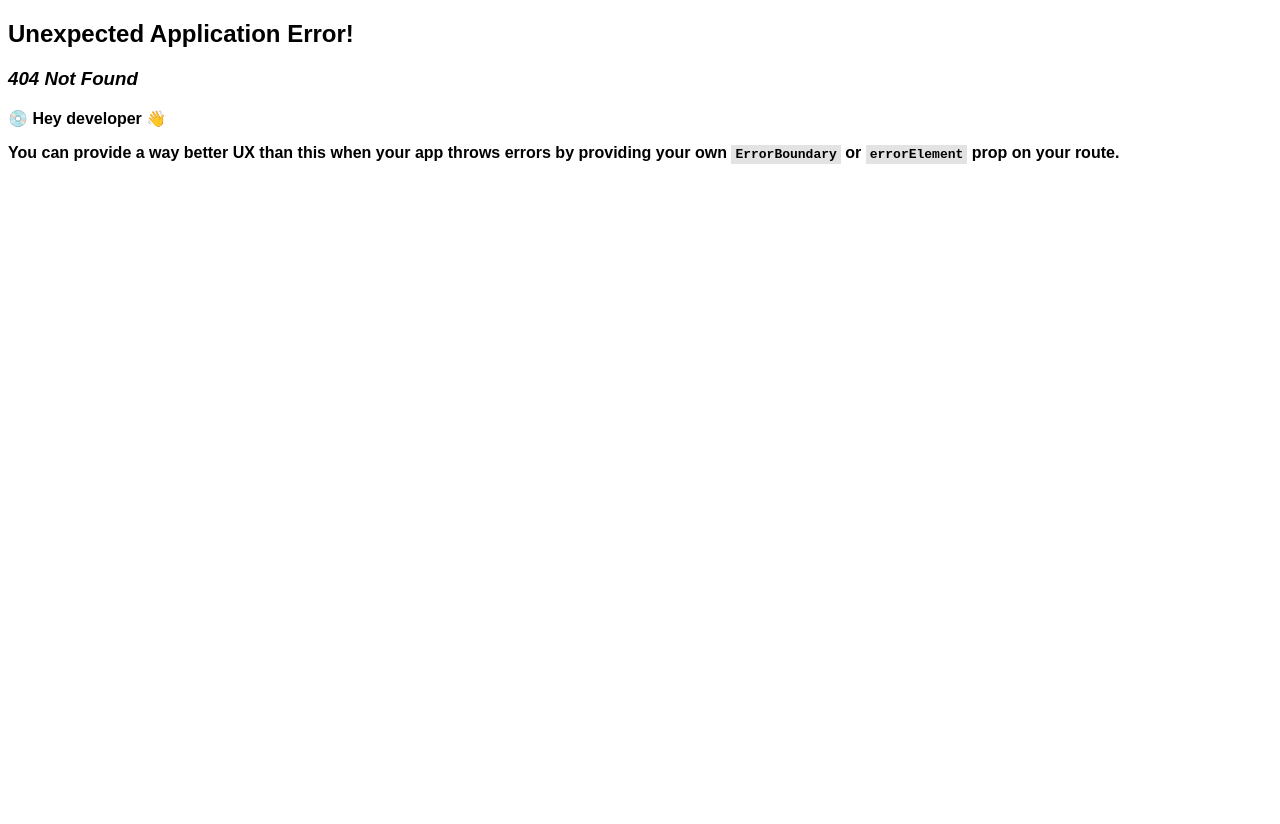
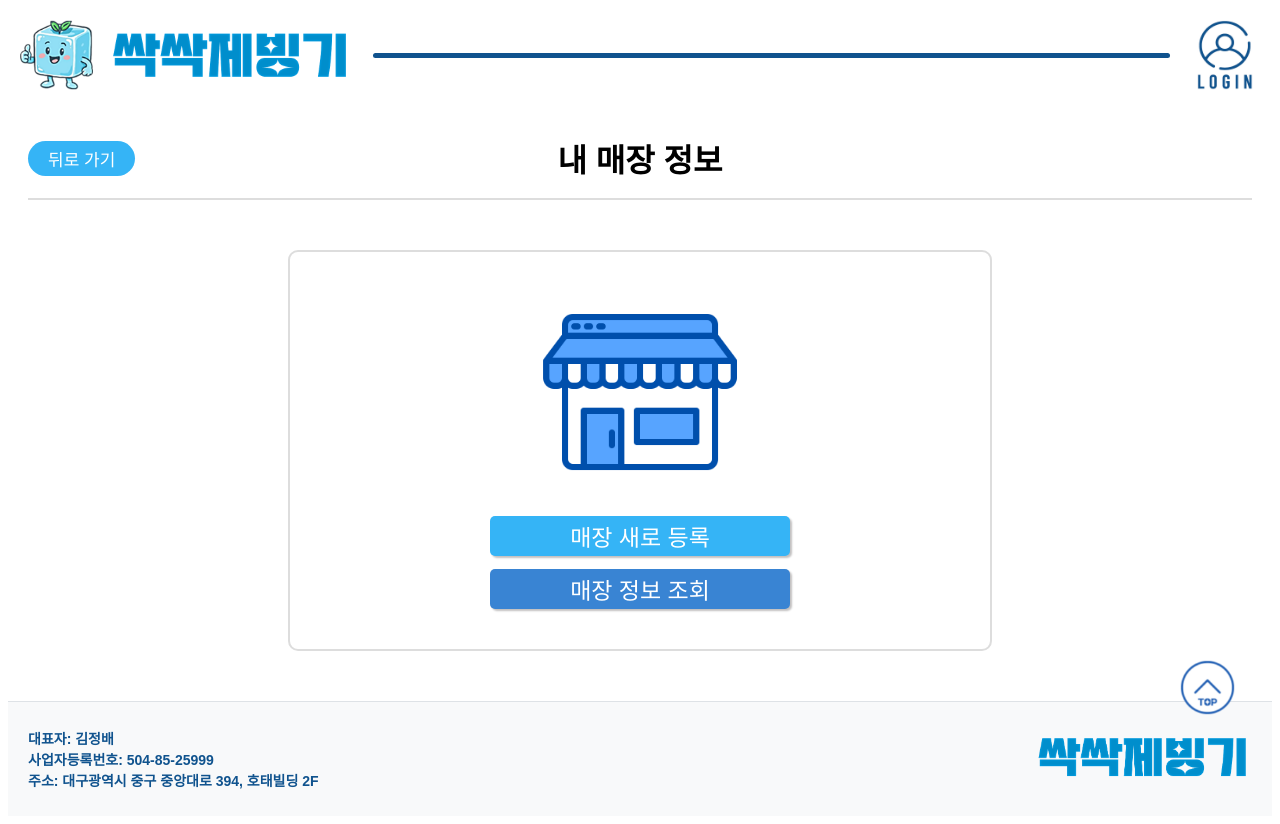
Before and after one commit to icemachine-green/icemachine_client, a React app: page /mypage/stores in a window 1280 px wide. Before the commit this address had no page. Before the commit the page ends 800 px from the top, so only its background shows below. Built offline with nearby package versions, Linux system fonts and the light colour scheme; the HTML template or start-up script is replaced by a standard one; a web font is replaced by a local one.

Commit message:
251226 MY_STORE 메인화면 구현

```diff
--- a/src/components/users/MyPage.jsx
+++ b/src/components/users/MyPage.jsx
@@ -7,6 +7,10 @@ const MyPage = () => {
 
   function redirectMyProfile() {
     return navigate('/mypage/profile');
+  }
+
+  function redirectMyStores() {
+    return navigate('/mypage/stores');
   }
 
   return (
@@ -60,7 +64,7 @@ const MyPage = () => {
           </div>
 
           {/* 카드3-내 매장 정보 */}
-          <div className="my-page-card">
+          <div className="my-page-card" onClick={redirectMyStores}>
             <div className="my-page-card-sub-container-1">
               <img src="/icons/my_page_store_info.png" alt="매장" className="my-page-card-icon" />
               <div className="my-page-card-text">
--- /dev/null
+++ b/src/components/users/MyStores.css
@@ -0,0 +1,91 @@
+.my-stores-container {
+  margin: 0 auto;
+  max-width: 1440px;
+  padding: 0px 20px 50px 20px;
+}
+
+/* 헤더 */
+.my-stores-head {
+  position: relative;
+  height: 80px;
+  display: flex;
+  align-items: center;
+}
+
+.my-stores-back-btn {
+  position: absolute;
+  left: 0;
+  padding: 5px 20px;
+  border-radius: 20px;
+  border: none;
+  background-color: #35B4F6;
+  color: #fff;
+  cursor: pointer;
+
+  font-size: 17px;
+}
+
+.my-stores-head-title {
+  margin: 0 auto;
+  font-size: 32px;
+  font-weight: 700;
+}
+
+/* 가로선 */
+.my-stores-underline {
+  border: 0;
+  height: 1.5px;
+  background-color: #DDDDDD;
+  margin: 0 0 50px 0;
+}
+
+/* 카드 */
+.my-stores-card-container {
+  padding: 0 70px;
+}
+
+.my-stores-card {
+  margin: 0 auto;
+  padding: 40px 0;
+  width: 700px;
+  display: flex;
+  align-items: center;
+  flex-direction: column;
+  gap: 20px;
+  border: 2px solid #DDDDDD;
+  border-radius: 10px;
+}
+
+.my-store-card-img {
+  width: 200px;
+  height: 200px;
+}
+
+.my-stores-card-btn-container {
+  display: flex;
+  flex-direction: column;
+  gap: 13px;
+  width: 300px;
+}
+
+.my-stores-card-new-btn {
+  padding: 3px;
+  border: none;
+  border-radius: 5px;
+  background-color: #35B4F6;
+  font-size: 23px;
+  color: #fff;
+  box-shadow: 2px 2px 2px #c2c0c0;
+  cursor: pointer;
+}
+
+.my-stores-card-inquiry-btn {
+  padding: 3px;
+  border: none;
+  border-radius: 5px;
+  background-color: #3984D3;
+  font-size: 23px;
+  color: #fff;
+  box-shadow: 2px 2px 2px #c2c0c0;
+  cursor: pointer;
+}
--- /dev/null
+++ b/src/components/users/MyStores.jsx
@@ -0,0 +1,38 @@
+import { useNavigate } from 'react-router-dom';
+import './MyStores.css';
+
+const MyStores = () => {
+  const navigate = useNavigate();
+
+  function redirectMyPage() {
+    return navigate('/mypage');
+  }
+
+  return (
+    <div className='my-stores-container'>
+
+        {/* 헤더 */}
+        <div className="my-stores-head">
+          <button className="my-stores-back-btn" onClick={redirectMyPage}>뒤로 가기</button>
+            <p className="my-stores-head-title">내 매장 정보</p>
+        </div>
+
+        {/* 가로선 */}
+        <hr className="my-stores-underline" />
+
+        {/* 카드 */}
+        <div className="my-stores-card-container"></div>
+        <div className="my-stores-card">
+          <div className='my-stores-card-img-container'>
+            <img src="/icons/cafeicon.png" alt="매장" className='my-store-card-img'/>
+          </div>
+          <div className='my-stores-card-btn-container'>
+            <button className='my-stores-card-new-btn'>매장 새로 등록</button>
+            <button className='my-stores-card-inquiry-btn'>매장 정보 조회</button>
+          </div>
+        </div>
+      </div>
+  );
+};
+
+export default MyStores;
```
Also changed, not shown: src/routes/Router.jsx (+7 -1 lines).
